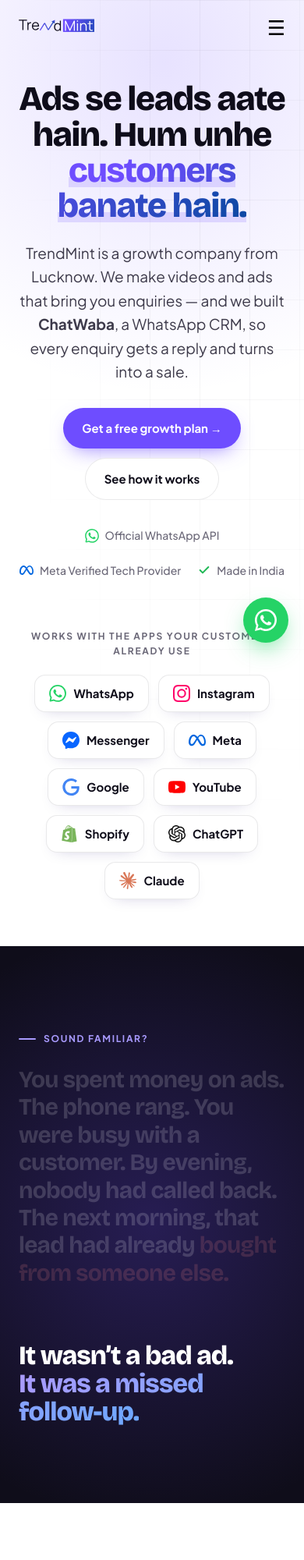
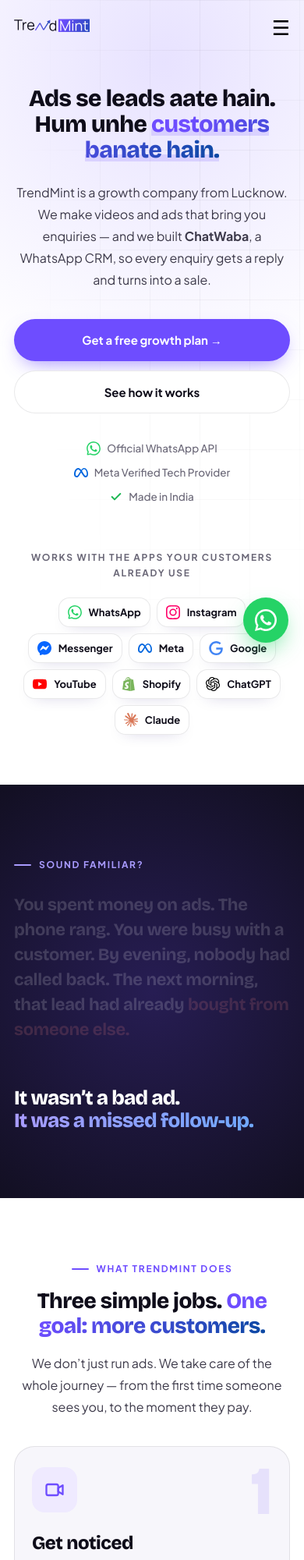
Before and after one commit to Robertdowneyseenior/trendmint-site, a plain HTML site: page index.html in a window 390 px wide. Shown: the top 2000 px of the page at 78% size. Drawn offline with nearby package versions, Linux system fonts and the light colour scheme.

Commit message:
Smaller, more breathable type and better mobile layout
Co-Authored-By: Claude Opus 5.5 <noreply@anthropic.com>
Claude-Session: https://claude.ai/code/session_01RJEWaaUcFWvP7eybRz179h

```diff
--- a/site.css
+++ b/site.css
@@ -221,3 +221,45 @@ footer{padding:80px 0 40px;overflow:hidden}
 .wl span:hover{transform:translateY(-3px)}
 .wl b{font-size:15px;font-weight:700;color:var(--ink)}
 .wl .bi{vertical-align:0}
+/* breathable, responsive type */
+body{font-size:16px;line-height:1.7}
+h1,h2,h3{letter-spacing:-.02em;line-height:1.12}
+.hero{padding:140px 0 90px}
+.hero h1{font-size:clamp(34px,4.6vw,60px);line-height:1.1;margin-bottom:24px;max-width:820px}
+.hero .lead-p{font-size:clamp(16px,1.4vw,18px);line-height:1.75;max-width:620px;margin-bottom:36px}
+.lead-p{font-size:clamp(16px,1.3vw,18px);line-height:1.75}
+.sec-h{margin-bottom:56px}
+.sec-h h2,.cw-intro h2,.contact h2{font-size:clamp(28px,3.4vw,44px);line-height:1.15;margin:14px 0 18px}
+.say{font-size:clamp(24px,3vw,38px);line-height:1.45;letter-spacing:-.015em}
+.turn{font-size:clamp(28px,3.6vw,46px);line-height:1.15;margin-top:56px}
+.step h3{font-size:24px}.step p{line-height:1.7}
+.fyr h3{font-size:clamp(30px,3.2vw,40px)}
+.flist li h4{font-size:18px}
+.q p{font-size:clamp(17px,1.6vw,20px);line-height:1.6}
+.bigline{font-size:clamp(36px,6vw,84px);line-height:1.05}
+.arrow-line{font-size:clamp(16px,1.6vw,20px)}
+.works{margin-top:56px}
+.wl span{padding:9px 15px}.wl b{font-size:14px}
+.trust{font-size:13.5px;gap:18px}
+@media (max-width:960px){
+ .hero{padding:110px 0 64px}
+ .hero h1{font-size:clamp(30px,8vw,44px)}
+ section{padding:72px 0}.story{padding:84px 0}
+ .sec-h{margin-bottom:36px}
+ .step{padding:26px 22px}
+ .cw-price{padding:24px}.cw-price b{font-size:22px}
+ .q{padding:26px}
+ form{padding:22px}
+}
+@media (max-width:520px){
+ .wrap{padding:0 18px}
+ .hero h1{font-size:30px}
+ .cta-row{flex-direction:column;align-items:stretch;width:100%}
+ .cta-row .btn{justify-content:center}
+ .trust{flex-direction:column;align-items:center;gap:8px}
+ .wl{gap:8px}.wl span{padding:7px 11px}.wl b{font-size:13px}.wl .bi{width:18px;height:18px}
+ .say{font-size:22px}.turn{font-size:26px}
+ .timeline{grid-template-columns:1fr}
+ .fgrid{grid-template-columns:1fr}
+ .bigline{font-size:34px}
+}
```
